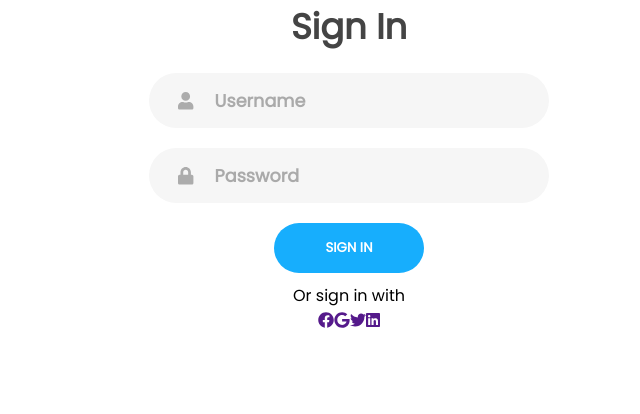
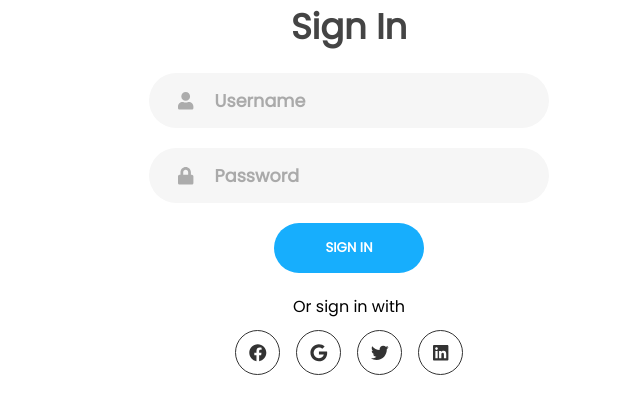
Before and after one commit to bamblebam/dsc-project-books-redistribution, a Next.js app in the folder frontend/: page /auth/authentication in a window 1280 px wide. Shown: the top 414 px of the page, without its empty margins (291-931 px from the left). Built offline with nearby package versions, Linux system fonts and the light colour scheme.

Commit message:
signin form css

```diff
--- a/frontend/styles/css/authentication.module.css
+++ b/frontend/styles/css/authentication.module.css
@@ -107,11 +107,54 @@
   text-transform: uppercase;
   font-weight: 600;
   margin: 10px 0;
+  -webkit-transition: 1s;
+  transition: 1s;
+}
+
+.btn:hover {
+  -webkit-transform: scale(1.1);
+          transform: scale(1.1);
+  background-color: #1466e3;
+}
+
+.social_text {
+  padding: 0.7rem 0;
+  font-size: 1rem;
+}
+
+.social_media {
+  display: -webkit-box;
+  display: -ms-flexbox;
+  display: flex;
+  -webkit-box-pack: center;
+      -ms-flex-pack: center;
+          justify-content: center;
+}
+
+.social_icon {
+  height: 45px;
+  width: 45px;
+  border: 1px solid #333333;
+  margin: 0 0.5rem;
+  display: -webkit-box;
+  display: -ms-flexbox;
+  display: flex;
+  -webkit-box-pack: center;
+      -ms-flex-pack: center;
+          justify-content: center;
+  -webkit-box-align: center;
+      -ms-flex-align: center;
+          align-items: center;
+  text-decoration: none;
+  color: #333333;
+  font-size: 1.1rem;
+  border-radius: 50%;
   -webkit-transition: 0.5s;
   transition: 0.5s;
 }
 
-.btn:hover {
-  background-color: #1466e3;
+.social_icon:hover {
+  color: #17aefd;
+  border-color: #1466e3;
 }
 /*# sourceMappingURL=authentication.module.css.map */
--- a/frontend/styles/scss/authentication.module.scss
+++ b/frontend/styles/scss/authentication.module.scss
@@ -88,9 +88,40 @@ $primary_dark:#1466e3;
     text-transform: uppercase;
     font-weight: 600;
     margin: 10px 0;
+    transition: 1s;
+
+    &:hover{
+        transform: scale(1.1);
+        background-color:$primary_dark ;
+    }
+}
+
+.social_text{
+    padding: 0.7rem 0;
+    font-size: 1rem;
+}
+
+.social_media{
+    display: flex;
+    justify-content: center;
+}
+
+.social_icon{
+    height: 45px;
+    width: 45px;
+    border: 1px solid $input_text;
+    margin: 0 0.5rem;
+    display: flex;
+    justify-content: center;
+    align-items: center;
+    text-decoration: none;
+    color: $input_text;
+    font-size: 1.1rem;
+    border-radius: 50%;
     transition: 0.5s;
 
     &:hover{
-        background-color:$primary_dark ;
+        color: $primary;
+        border-color: $primary_dark;
     }
 }
```
Also changed, not shown: 1 other file (tests, documents, lock files or other folders).
